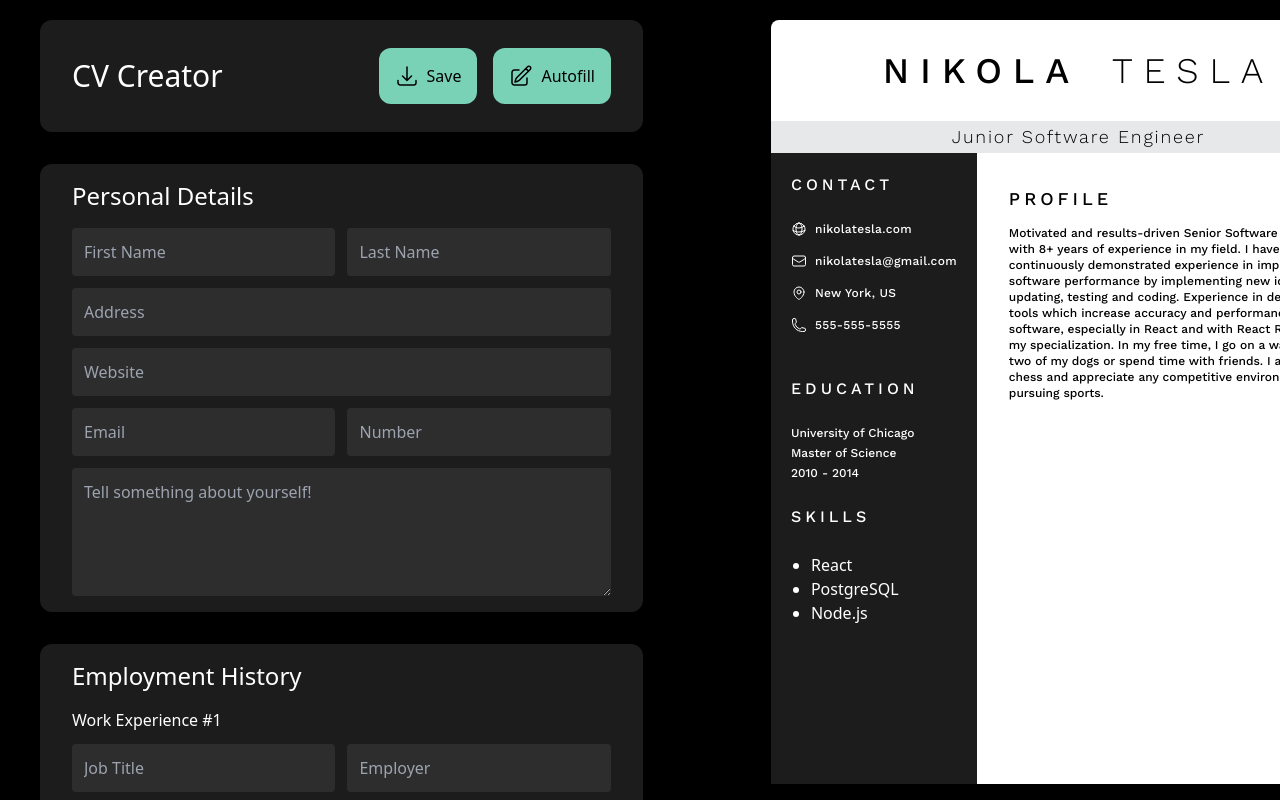
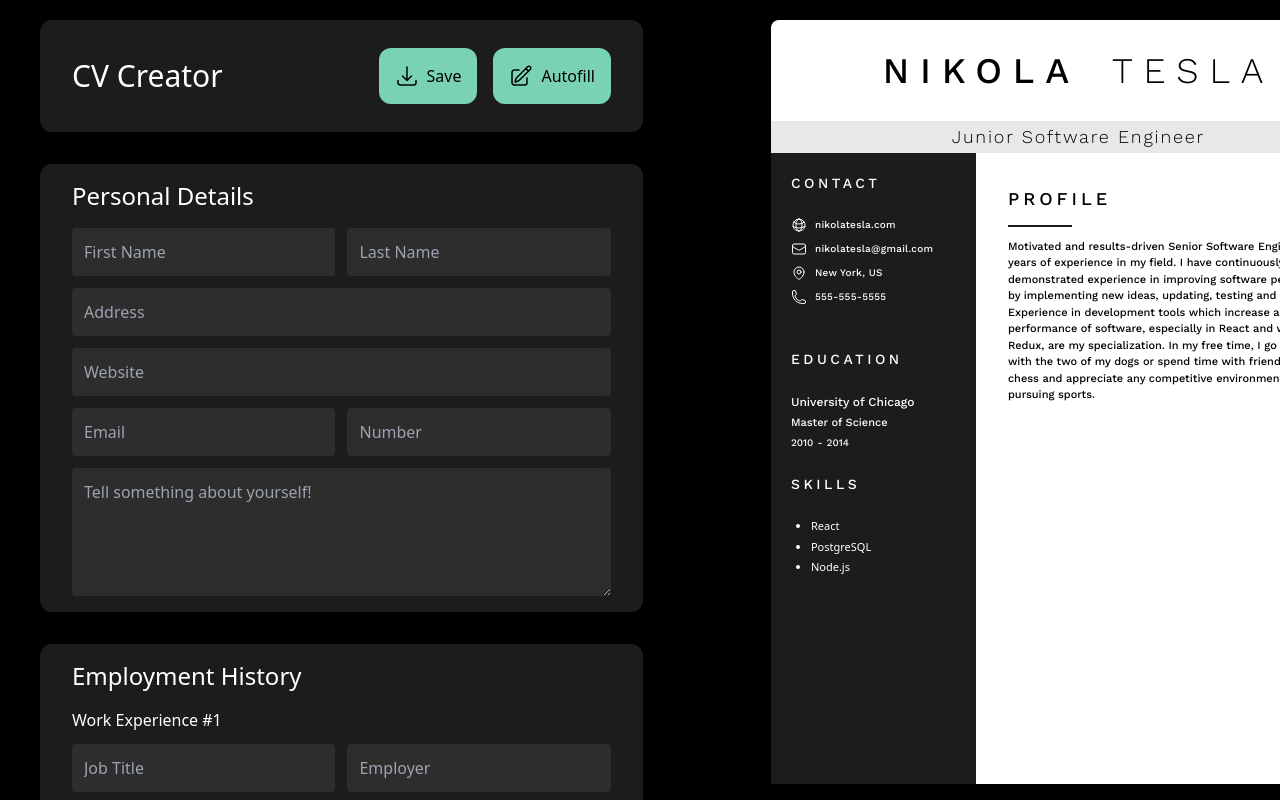
Before and after one commit to aScHEABL/cv-project, a React (Create React App) app: page / in a window 1280 px wide. Shown: the top 800 px of the page. Built offline with nearby package versions, Linux system fonts and the light colour scheme.

Commit message:
update: font change color and size

```diff
--- a/src/components/Content.js
+++ b/src/components/Content.js
@@ -9,9 +9,9 @@ class Content extends Component {
         return(
             <div className="flex flex-col p-8">
                 <div className="flex flex-wrap gap-3">
-                    <h3 className="font-work-sans text-lg tracking-[4px] after::bg-gray after::rounded after::content-['']
-                    after::h-2 after::w-0.5">PROFILE</h3>
-                    <p className="font-work-sans text-xs font-normal ">Motivated and results-driven Senior Software Engineer with 8+ years
+                    <h3 className="w-full font-work-sans text-lg tracking-[4px]">PROFILE</h3>
+                    <div className="h-0.5 w-16 bg-component-gray" />
+                    <p className="font-work-sans text-[11px] font-normal">Motivated and results-driven Senior Software Engineer with 8+ years
                         of experience in my field. I have continuously demonstrated experience
                         in improving software performance by implementing new ideas, updating,
                         testing and coding. Experience in development tools which increase accuracy
--- a/src/components/Sidebar.js
+++ b/src/components/Sidebar.js
@@ -13,28 +13,28 @@ class Sidebar extends Component {
         return(
             <div className="flex flex-col bg-component-gray gap-6 p-5">
                 <div className="pb-5">
-                    <h3 className="text-white tracking-[0.25em] font-work-sans font-normal pb-6">CONTACT</h3>
-                    <div className="flex flex-wrap gap-4">
-                        <div className="flex text-white text-xs gap-2 tracking-wide font-work-sans font-normal">
+                    <h3 className="text-white text-sm tracking-[0.25em] font-work-sans font-normal pb-6">CONTACT</h3>
+                    <div className="flex flex-wrap gap-2">
+                        <div className="flex text-white text-[10px] gap-2 tracking-wide font-work-sans font-normal text-[#a6a6a6]">
                             <svg style={iconStyle} xmlns="http://www.w3.org/2000/svg" fill="none" viewBox="0 0 24 24" strokeWidth={1.5} stroke="currentColor" className="w-6 h-6">
                                 <path strokeLinecap="round" strokeLinejoin="round" d="M12 21a9.004 9.004 0 008.716-6.747M12 21a9.004 9.004 0 01-8.716-6.747M12 21c2.485 0 4.5-4.03 4.5-9S14.485 3 12 3m0 18c-2.485 0-4.5-4.03-4.5-9S9.515 3 12 3m0 0a8.997 8.997 0 017.843 4.582M12 3a8.997 8.997 0 00-7.843 4.582m15.686 0A11.953 11.953 0 0112 10.5c-2.998 0-5.74-1.1-7.843-2.918m15.686 0A8.959 8.959 0 0121 12c0 .778-.099 1.533-.284 2.253m0 0A17.919 17.919 0 0112 16.5c-3.162 0-6.133-.815-8.716-2.247m0 0A9.015 9.015 0 013 12c0-1.605.42-3.113 1.157-4.418" />
                             </svg>
                             nikolatesla.com
                         </div>
-                        <div className="flex text-white text-xs gap-2 tracking-wide font-work-sans font-normal">
+                        <div className="flex text-white text-[10px] gap-2 tracking-wide font-work-sans font-normal text-[#a6a6a6]">
                             <svg style={iconStyle} xmlns="http://www.w3.org/2000/svg" fill="none" viewBox="0 0 24 24" strokeWidth={1.5} stroke="currentColor" className="w-6 h-6">
                                 <path strokeLinecap="round" strokeLinejoin="round" d="M21.75 6.75v10.5a2.25 2.25 0 01-2.25 2.25h-15a2.25 2.25 0 01-2.25-2.25V6.75m19.5 0A2.25 2.25 0 0019.5 4.5h-15a2.25 2.25 0 00-2.25 2.25m19.5 0v.243a2.25 2.25 0 01-1.07 1.916l-7.5 4.615a2.25 2.25 0 01-2.36 0L3.32 8.91a2.25 2.25 0 01-1.07-1.916V6.75" />
                             </svg>
                             nikolatesla@gmail.com
                         </div>
-                        <div className="flex text-white text-xs gap-2 tracking-wide font-work-sans font-normal">
+                        <div className="flex text-white text-[10px] gap-2 tracking-wide font-work-sans font-normal text-[#a6a6a6]">
                             <svg style={iconStyle} xmlns="http://www.w3.org/2000/svg" fill="none" viewBox="0 0 24 24" stroke-width="1.5" stroke="currentColor" class="w-6 h-6">
                                 <path stroke-linecap="round" stroke-linejoin="round" d="M15 10.5a3 3 0 11-6 0 3 3 0 016 0z" />
                                 <path stroke-linecap="round" stroke-linejoin="round" d="M19.5 10.5c0 7.142-7.5 11.25-7.5 11.25S4.5 17.642 4.5 10.5a7.5 7.5 0 1115 0z" />
                             </svg>
                             New York, US
                         </div>
-                        <div className="flex text-white text-xs gap-2 tracking-wide font-work-sans font-normal">
+                        <div className="flex text-white text-[10px] gap-2 tracking-wide font-work-sans font-normal text-[#a6a6a6]">
                             <svg style={iconStyle} xmlns="http://www.w3.org/2000/svg" fill="none" viewBox="0 0 24 24" strokeWidth={1.5} stroke="currentColor" className="w-6 h-6">
                                 <path strokeLinecap="round" strokeLinejoin="round" d="M2.25 6.75c0 8.284 6.716 15 15 15h2.25a2.25 2.25 0 002.25-2.25v-1.372c0-.516-.351-.966-.852-1.091l-4.423-1.106c-.44-.11-.902.055-1.173.417l-.97 1.293c-.282.376-.769.542-1.21.38a12.035 12.035 0 01-7.143-7.143c-.162-.441.004-.928.38-1.21l1.293-.97c.363-.271.527-.734.417-1.173L6.963 3.102a1.125 1.125 0 00-1.091-.852H4.5A2.25 2.25 0 002.25 4.5v2.25z" />
                             </svg>
@@ -43,20 +43,20 @@ class Sidebar extends Component {
                     </div>
                 </div>
                 <div>
-                    <h3 className="text-white tracking-[0.25em] font-work-sans font-normal pb-6">EDUCATION</h3>
+                    <h3 className="text-white text-sm tracking-[0.25em] font-work-sans font-normal pb-6">EDUCATION</h3>
                     <div className="flex flex-wrap gap-1">
-                        <h3 className="text-white text-xs font-work-sans font-medium">University of Chicago</h3>
-                        <p className="text-white text-xs font-work-sans font-normal">Master of Science</p>
-                        <div className="flex gap-1">
-                            <p className="text-white text-xs font-work-sans font-normal">2010</p>
-                            <p className="text-white text-xs font-work-sans font-normal">-</p>
-                            <p className="text-white text-xs font-work-sans font-normal">2014</p>
+                        <h3 className="text-white text-[12px] font-work-sans font-medium">University of Chicago</h3>
+                        <p className="text-white text-[11px] font-work-sans font-normal text-[#a6a6a6]">Master of Science</p>
+                        <div className="flex gap-1 w-full">
+                            <p className="text-white text-[10px] font-work-sans font-normal text-[#a6a6a6]">2010</p>
+                            <p className="text-white text-[10px] font-work-sans font-normal text-[#a6a6a6]">-</p>
+                            <p className="text-white text-[10px] font-work-sans font-normal text-[#a6a6a6]">2014</p>
                         </div>
                     </div>
                 </div>
                 <div>
-                    <h3 className="text-white tracking-[0.25em] font-work-sans font-normal pb-6">SKILLS</h3>
-                    <ul className="list-disc text-white pl-5 flex flex-warp flex-col">
+                    <h3 className="text-white text-sm tracking-[0.25em] font-work-sans font-normal pb-6">SKILLS</h3>
+                    <ul className="list-disc text-white pl-5 flex flex-warp flex-col text-[11px] text-[#a6a6a6] gap-1">
                         <li>React</li>
                         <li>PostgreSQL</li>
                         <li>Node.js</li>
```
